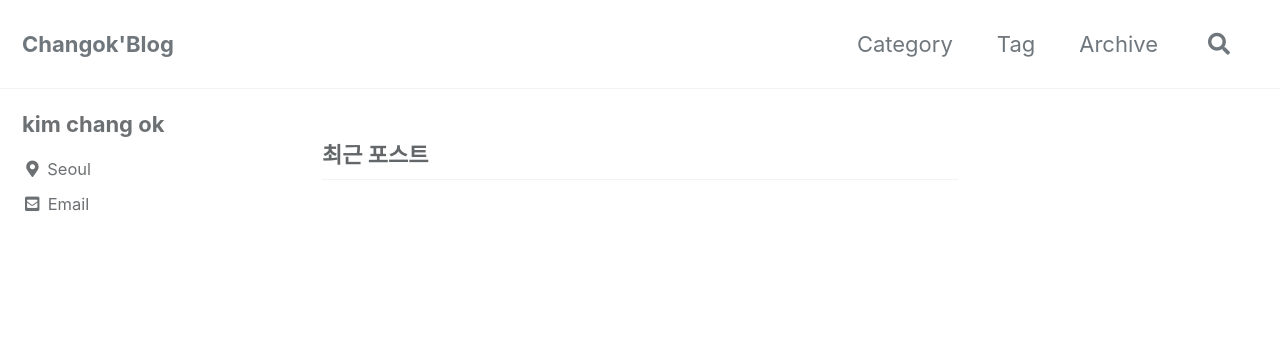
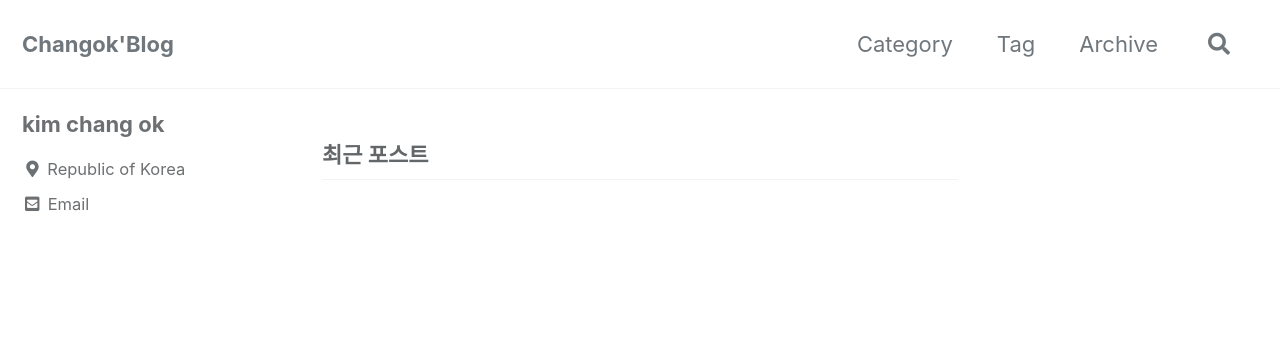
Before and after one commit to changok89/changok89.github.io, a Jekyll site: the page built from index.html, in a window 1280 px wide. Shown: the top 352 px of the page. Built offline with Jekyll 4.4.1, drawn with Linux system fonts in a browser that asks for light colours; cached includes are drawn as plain includes; the list of posts is cut into pages by our own code.

Commit message:
update config

```diff
--- a/_config.yml
+++ b/_config.yml
@@ -107,7 +107,7 @@ author:
   name             : "kim chang ok"
   avatar           : # path of avatar image, e.g. "/assets/images/bio-photo.jpg"
   bio              : ""
-  location         : "Seoul"
+  location         : "Republic of Korea"
   email            :
   links:
     - label: "Email"
@@ -259,4 +259,4 @@ defaults:
       read_time: true
       comments: # true
       share: true
-      related: true
+      related: # true
```
